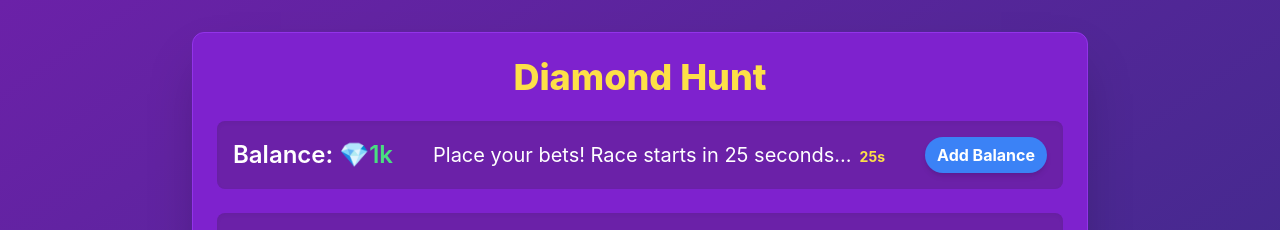
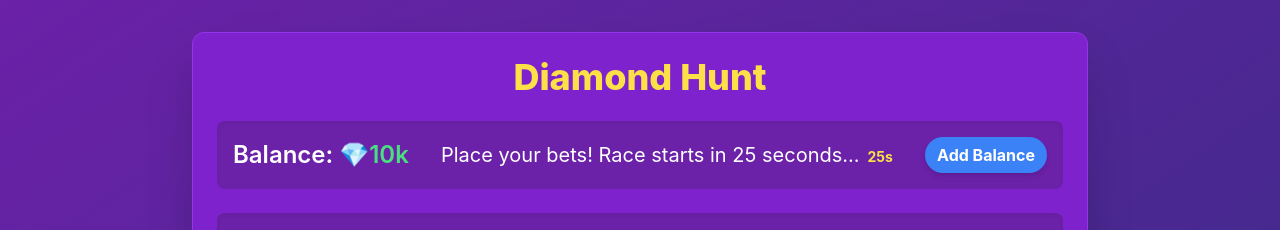
Before and after one commit to Chiragl20/diamond-hunt-betting-app, a React (Create React App) app: page / in a window 1280 px wide. Shown: the top 230 px of the page. Built offline with nearby package versions, Linux system fonts and the light colour scheme.

Commit message:
Update App.js

```diff
--- a/src/App.js
+++ b/src/App.js
@@ -3,7 +3,7 @@ import React, { useState, useEffect, useRef } from 'react';
 // Main App Component
 const App = () => {
     // State variables for the game
-    const [balance, setBalance] = useState(1000); // User's starting balance
+    const [balance, setBalance] = useState(10000); // User's starting balance
     const [pets, setPets] = useState([]); // Array of pet objects
     const [betAmounts, setBetAmounts] = useState({}); // Object to store bet amounts for each pet
     const [message, setMessage] = useState("Place your bets! Race starts in..."); // Game messages - Initial message set here
```
